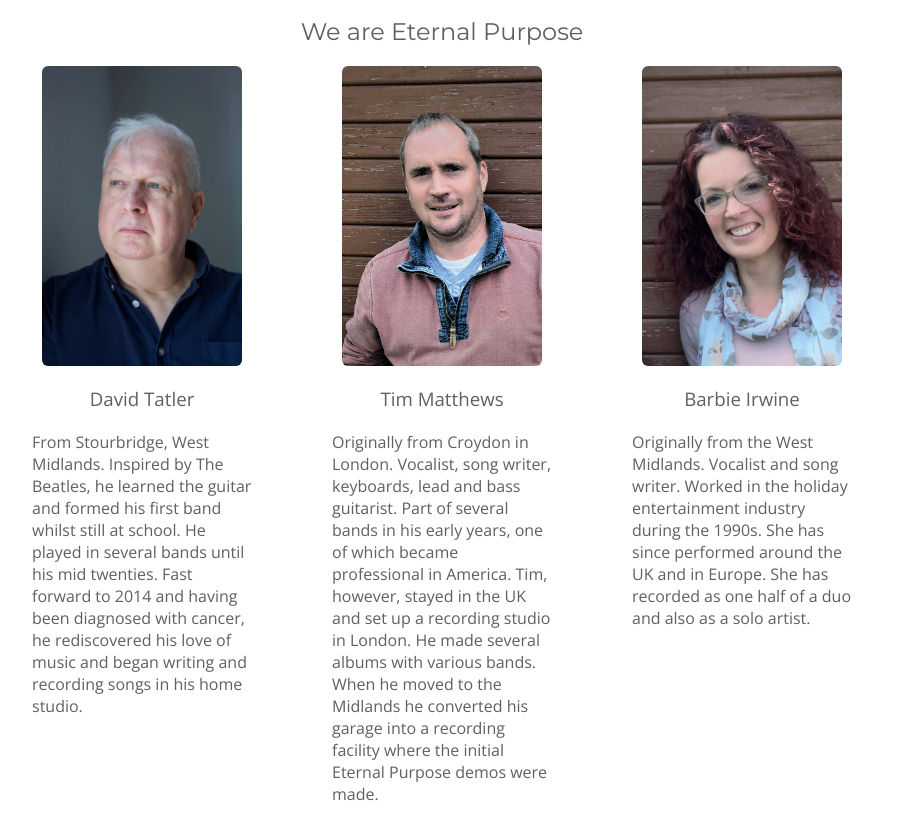
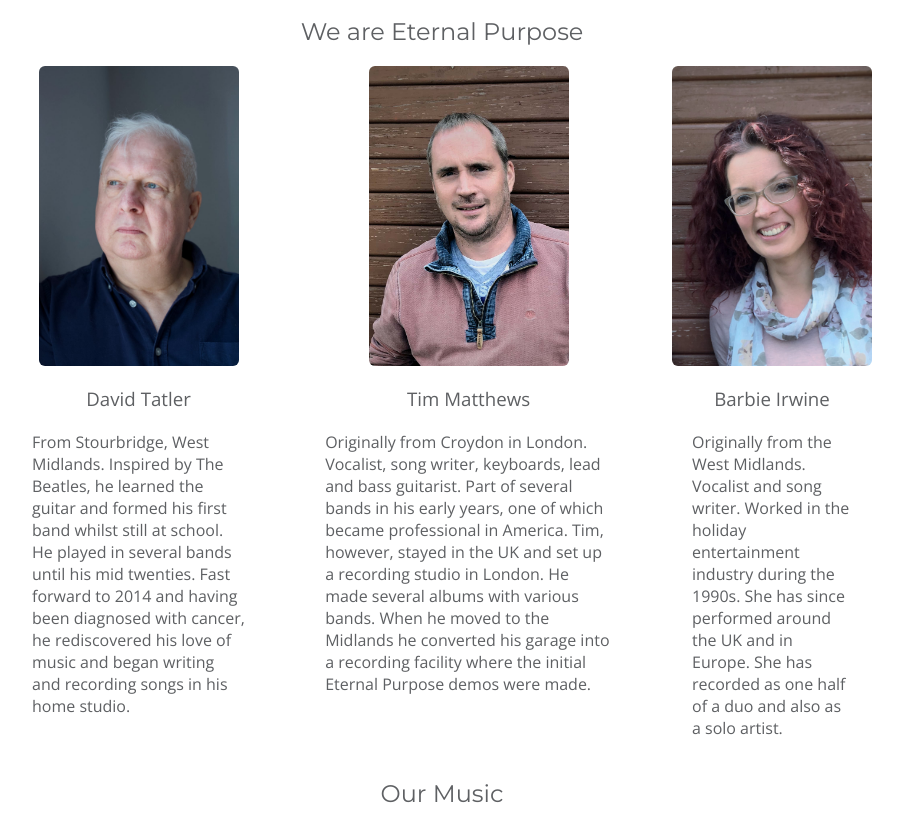
Before and after one commit to eternal-purpose/eternal-purpose.github.io, a plain HTML site: page index.html in a window 1280 px wide. Shown: the part 503-1334 px from the top of the page, without its empty margins (198-1101 px from the left). Drawn offline with nearby package versions, Linux system fonts and the light colour scheme.

Commit message:
Remove borders and extra flex: 1 properties

```diff
--- a/styles.css
+++ b/styles.css
@@ -10,7 +10,7 @@
 } */
 
 body {
-    /* font-family: "Helvetica", "Arial", sans-serif; */
+    font-family: "Helvetica", "Arial", sans-serif;
     color: #5e6063
 }
 
@@ -102,7 +102,6 @@ img { /* all images fit their containers, instead of bleeding over */
 
 .band-member {
     display: flex;
-    flex: 1;
     flex-direction: column;
     align-items: center;
     margin: 0px 20px;
@@ -146,7 +145,7 @@ img { /* all images fit their containers, instead of bleeding over */
 .video-row {
     display: flex;
     justify-content: space-between;
-    flex: 1;
+
 
     width: 100%;
     margin: 20px;
@@ -185,8 +184,6 @@ img { /* all images fit their containers, instead of bleeding over */
     align-items: center;
     justify-content: space-between;
     flex: 1;
-
-    /* border: 1px solid blue; */
 }
 
 .video-text {
@@ -195,9 +192,6 @@ img { /* all images fit their containers, instead of bleeding over */
     padding-top: 10px;
     padding-left: 20px;
     padding-right: 20px;
-
-    /* background-color: chartreuse;
-    border: 1px solid green; */
 }
 
 .links-container {
@@ -206,9 +200,6 @@ img { /* all images fit their containers, instead of bleeding over */
     align-items: center;
 
     width: 100%;
-
-    /* background-color: chartreuse;
-    border: 1px solid green; */
 }
 
 .footer-container {
```
